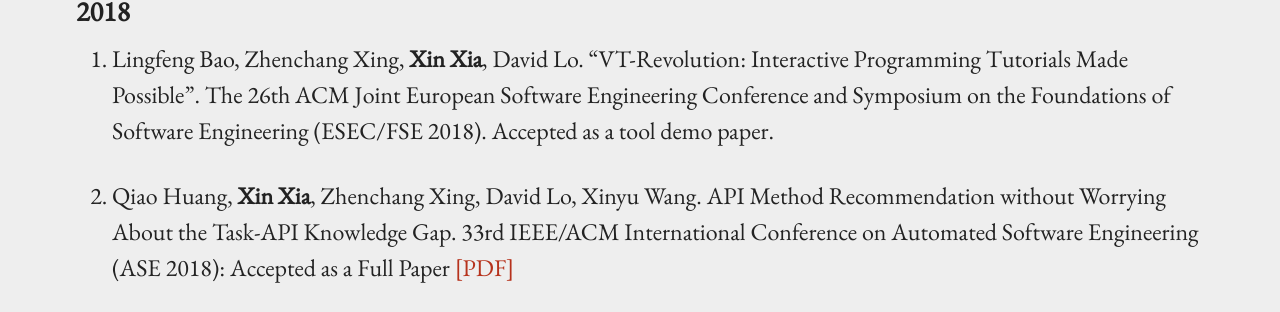
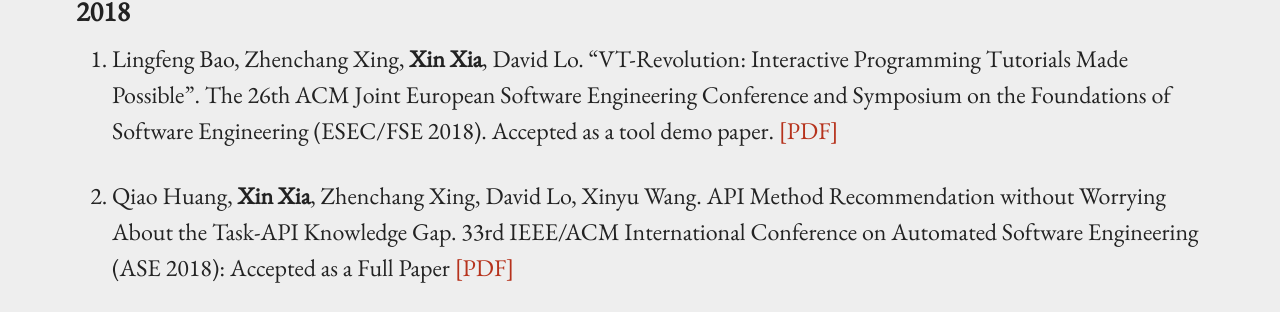
Before and after one commit to xin-xia/xin-xia.github.io, a Jekyll site: the page built from publication.md, in a window 1280 px wide and 900 px high, scrolled down 4525 px. Shown: the part 145-457 px from the top of the window. Built offline with Jekyll 4.4.1, drawn with Linux system fonts in a browser that asks for light colours; our own code applies the rules of GitHub Pages for plain Markdown files.

Commit message:
嗯嗯嗯

```diff
--- a/publication.md
+++ b/publication.md
@@ -94,7 +94,7 @@ permalink: /publication/
 
 ### 2018
 
-71. Lingfeng Bao, Zhenchang Xing, <strong>Xin Xia</strong>, David Lo. "VT-Revolution:  Interactive Programming Tutorials Made Possible". The 26th ACM Joint European Software Engineering Conference and Symposium on the Foundations of Software Engineering (ESEC/FSE 2018). Accepted as a tool demo paper.   <br />
+71. Lingfeng Bao, Zhenchang Xing, <strong>Xin Xia</strong>, David Lo. "VT-Revolution:  Interactive Programming Tutorials Made Possible". The 26th ACM Joint European Software Engineering Conference and Symposium on the Foundations of Software Engineering (ESEC/FSE 2018). Accepted as a tool demo paper. <a href="FSE2018Demo.pdf">[PDF]</a>  <br />
 
 70. Qiao Huang, <strong>Xin Xia</strong>, Zhenchang Xing, David Lo, Xinyu Wang. API Method Recommendation without Worrying About the Task-API Knowledge Gap. 33rd IEEE/ACM International Conference on Automated Software Engineering (ASE 2018): Accepted as a Full Paper <a href="ase182.pdf">[PDF]</a><br />
 
```
Also changed, not shown: 1 other file.
